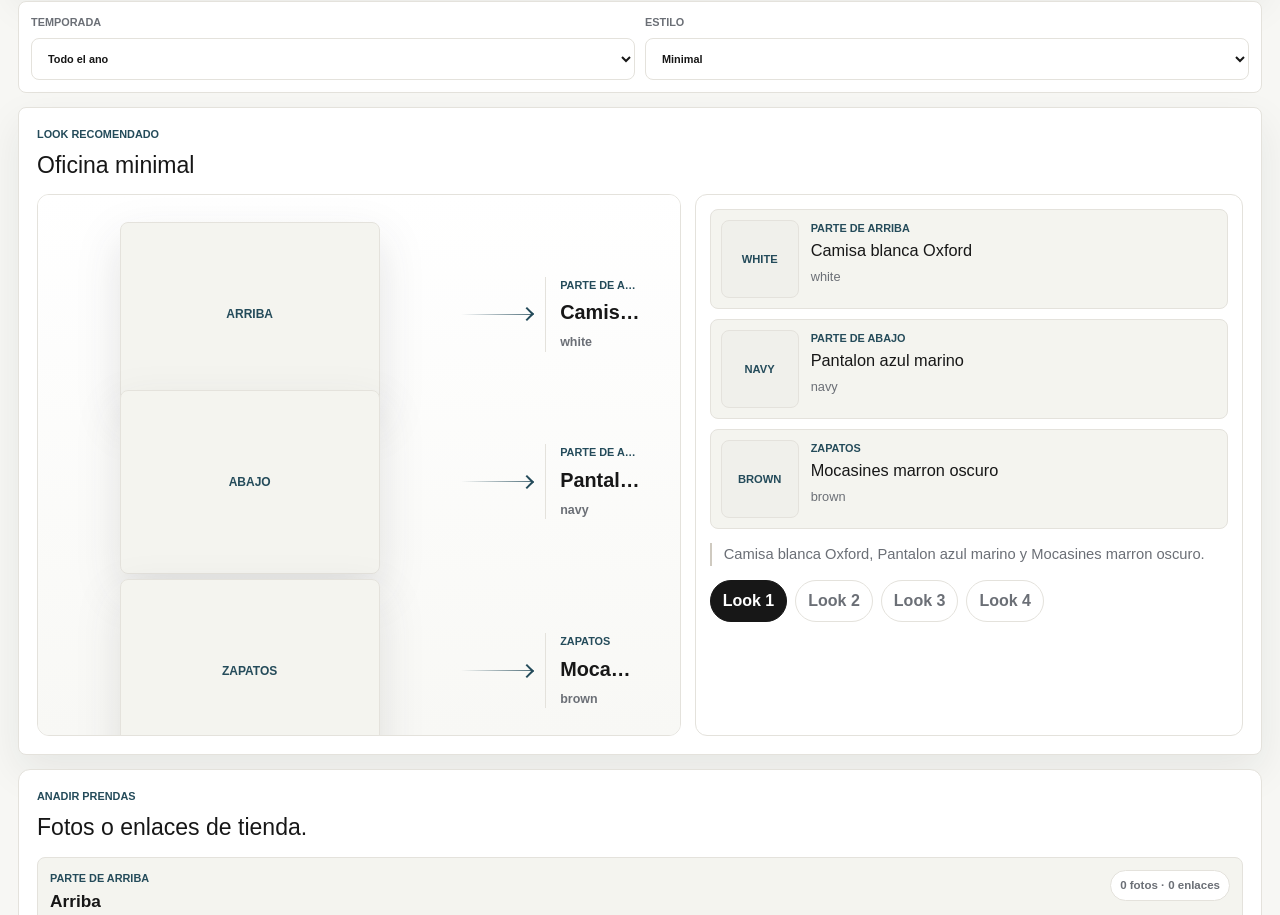
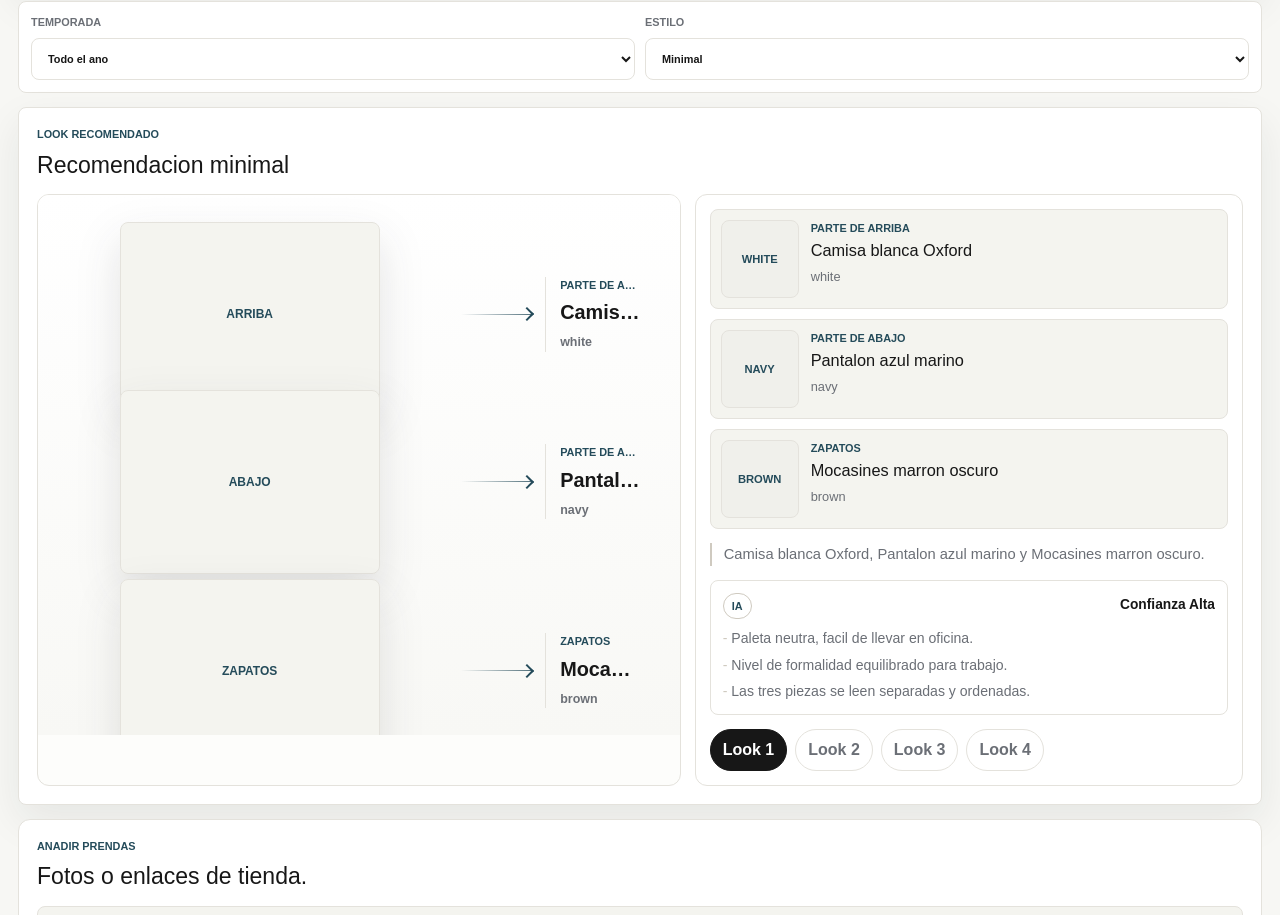
Before and after one commit to ewenrousseauerb5-tech/outfits, a Next.js app: page / in a window 1280 px wide. Shown: the part 285-1200 px from the top of the page. Built offline with nearby package versions, Linux system fonts and the light colour scheme.

Commit message:
Add outfit recommendation intelligence

```diff
--- a/app/globals.css
+++ b/app/globals.css
@@ -513,6 +513,55 @@ textarea:focus {
   padding-left: 12px;
 }
 
+.ai-reasoning {
+  display: grid;
+  gap: 10px;
+  border: 1px solid var(--line);
+  border-radius: 8px;
+  background: #ffffff;
+  padding: 12px;
+}
+
+.ai-reasoning div {
+  display: flex;
+  align-items: center;
+  justify-content: space-between;
+  gap: 12px;
+}
+
+.ai-reasoning span {
+  border: 1px solid var(--line-strong);
+  border-radius: 999px;
+  color: var(--cyan);
+  font-size: 0.68rem;
+  font-weight: 900;
+  padding: 4px 8px;
+}
+
+.ai-reasoning strong {
+  color: var(--text);
+  font-size: 0.86rem;
+}
+
+.ai-reasoning ul {
+  display: grid;
+  gap: 7px;
+  margin: 0;
+  padding: 0;
+  list-style: none;
+}
+
+.ai-reasoning li {
+  color: var(--muted);
+  font-size: 0.88rem;
+  line-height: 1.4;
+}
+
+.ai-reasoning li::before {
+  color: var(--line-strong);
+  content: "- ";
+}
+
 .outfit-switcher {
   display: flex;
   flex-wrap: wrap;
--- a/app/page.tsx
+++ b/app/page.tsx
@@ -52,6 +52,8 @@ type Outfit = {
   pieces: Record<Category, Garment>;
   score: number;
   summary: string;
+  reasons: string[];
+  confidence: string;
 };
 
 const allowedCategories: Category[] = ["top", "bottom", "shoes"];
@@ -131,13 +133,6 @@ const categoryShortLabels: Record<Category, string> = {
   shoes: "Zapatos",
 };
 
-const occasionLabels: Record<Occasion, string> = {
-  office: "Oficina",
-  casual: "Casual",
-  dinner: "Cena",
-  travel: "Viaje",
-};
-
 const intentLabels: Record<Intent, string> = {
   minimal: "Minimal",
   smart: "Elegante",
@@ -167,6 +162,10 @@ const compatibleColors: Record<string, string[]> = {
   brown: ["white", "navy", "blue", "black", "olive"],
   olive: ["white", "black", "navy", "brown"],
 };
+
+const neutralColors = ["white", "black", "navy", "gray", "brown"];
+const lightColors = ["white", "gray"];
+const darkColors = ["black", "navy", "brown", "olive"];
 
 const importDefaults: Record<Category, { color: string; formality: number }> = {
   top: { color: "white", formality: 3 },
@@ -437,12 +436,64 @@ function scoreGarment(garment: Garment, occasion: Occasion, season: Season, inte
   return score;
 }
 
-function colorHarmony(pieces: Garment[]) {
-  return pieces.reduce((total, piece, index) => {
-    const previous = pieces[index - 1];
-    if (!previous) return total;
-    return total + (compatibleColors[previous.color]?.includes(piece.color) ? 1.5 : -0.5);
-  }, 0);
+function pairColorScore(a: string, b: string) {
+  if (a === b) return neutralColors.includes(a) ? 0.9 : 0.2;
+  if (compatibleColors[a]?.includes(b) || compatibleColors[b]?.includes(a)) return 1.8;
+  if (neutralColors.includes(a) || neutralColors.includes(b)) return 1;
+  return -0.8;
+}
+
+function hasContrast(colors: string[]) {
+  return colors.some((color) => lightColors.includes(color)) && colors.some((color) => darkColors.includes(color));
+}
+
+function analyzeOutfit(pieces: Garment[], season: Season, intent: Intent) {
+  const [top, bottom, shoes] = pieces;
+  const colors = pieces.map((piece) => piece.color);
+  const averageFormality = pieces.reduce((total, piece) => total + piece.formality, 0) / pieces.length;
+  const formalitySpread = Math.max(...pieces.map((piece) => piece.formality)) - Math.min(...pieces.map((piece) => piece.formality));
+  const colorScore =
+    pairColorScore(top.color, bottom.color) +
+    pairColorScore(bottom.color, shoes.color) +
+    pairColorScore(top.color, shoes.color);
+  const officeScore = 9 - Math.abs(averageFormality - targetFormality.office) * 1.8 - formalitySpread * 0.7;
+  const seasonScore = pieces.every((piece) => piece.season === "all" || piece.season === season || season === "all") ? 2 : -1;
+  const imageScore = pieces.filter((piece) => getPrimaryImage(piece)).length * 0.25;
+  const importScore = pieces.filter((piece) => piece.productUrl).length * 0.15;
+  const intentScore =
+    intent === "smart"
+      ? pieces.filter((piece) => piece.formality >= 4).length * 0.6
+      : intent === "relaxed"
+        ? pieces.filter((piece) => piece.formality <= 3).length * 0.5
+        : colors.filter((color) => neutralColors.includes(color)).length * 0.45;
+
+  const reasons = [];
+  if (colors.every((color) => neutralColors.includes(color))) {
+    reasons.push("Paleta neutra, facil de llevar en oficina.");
+  } else if (hasContrast(colors)) {
+    reasons.push("Buen contraste entre prendas claras y oscuras.");
+  } else {
+    reasons.push("Colores compatibles sin llamar demasiado la atencion.");
+  }
+
+  if (averageFormality >= 3.5 && formalitySpread <= 2) {
+    reasons.push("Nivel de formalidad equilibrado para trabajo.");
+  } else if (shoes.formality >= bottom.formality) {
+    reasons.push("Los zapatos elevan el conjunto.");
+  } else {
+    reasons.push("Look mas relajado, mejor para dias sin reuniones.");
+  }
+
+  if (top.color !== bottom.color && bottom.color !== shoes.color) {
+    reasons.push("Las tres piezas se leen separadas y ordenadas.");
+  }
+
+  return {
+    score: colorScore + officeScore + seasonScore + imageScore + importScore + intentScore,
+    reasons: reasons.slice(0, 3),
+    confidence: colorScore > 3.5 && officeScore > 6.5 ? "Alta" : "Media",
+    summary: `${top.name}, ${bottom.name} y ${shoes.name}. ${reasons[0]}`,
+  };
 }
 
 function buildOutfits(wardrobe: Garment[], occasion: Occasion, season: Season, intent: Intent) {
@@ -465,16 +516,19 @@ function buildOutfits(wardrobe: Garment[], occasion: Occasion, season: Season, i
     bottoms.forEach((bottom) => {
       shoes.forEach((shoe) => {
         const pieces = [top, bottom, shoe];
+        const ai = analyzeOutfit(pieces, season, intent);
         const score =
           pieces.reduce((total, item) => total + scoreGarment(item, occasion, season, intent), 0) +
-          colorHarmony(pieces);
+          ai.score;
 
         outfits.push({
           id: `${top.id}-${bottom.id}-${shoe.id}-${score.toFixed(2)}`,
-          title: `${occasionLabels[occasion]} ${intentLabels[intent].toLowerCase()}`,
+          title: `Recomendacion ${intentLabels[intent].toLowerCase()}`,
           pieces: { top, bottom, shoes: shoe },
           score,
-          summary: `${top.color}, ${bottom.color} y ${shoe.color}; una combinacion de tres piezas con nivel ${targetFormality[occasion]}/5.`,
+          summary: ai.summary,
+          reasons: ai.reasons,
+          confidence: ai.confidence,
         });
       });
     });
@@ -894,6 +948,19 @@ export default function Home() {
                 })}
             </div>
             {displayedOutfit && <p className="look-summary">{displayedOutfit.summary}</p>}
+            {displayedOutfit && (
+              <div className="ai-reasoning" aria-label="Analisis de recomendacion">
+                <div>
+                  <span>IA</span>
+                  <strong>Confianza {displayedOutfit.confidence}</strong>
+                </div>
+                <ul>
+                  {displayedOutfit.reasons.map((reason) => (
+                    <li key={reason}>{reason}</li>
+                  ))}
+                </ul>
+              </div>
+            )}
             <div className="outfit-switcher" aria-label="Cambiar propuesta">
               {outfits.map((outfit, index) => (
                 <button
```
